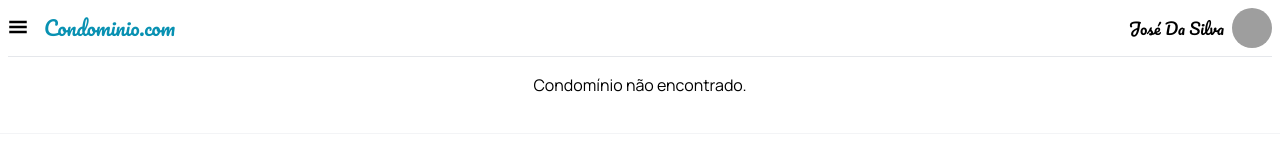
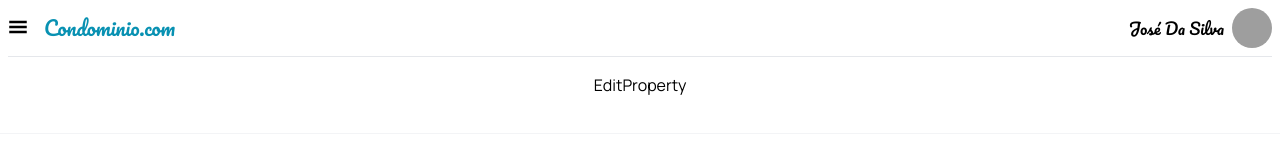
Before and after one commit to Knoka1/crud_gestao_condominios, a Next.js app: page /property/edit in a window 1280 px wide. Shown: the top 163 px of the page. Built offline with nearby package versions, Linux system fonts and the light colour scheme; no server answers; grey boxes are pictures that could not be loaded.

Commit message:
feat: Adiciona a página EditProperty

```diff
--- /dev/null
+++ b/app/(root)/property/edit/page.tsx
@@ -0,0 +1,7 @@
+import React from "react";
+
+const EditProperty = () => {
+  return <div>EditProperty</div>;
+};
+
+export default EditProperty;
```
